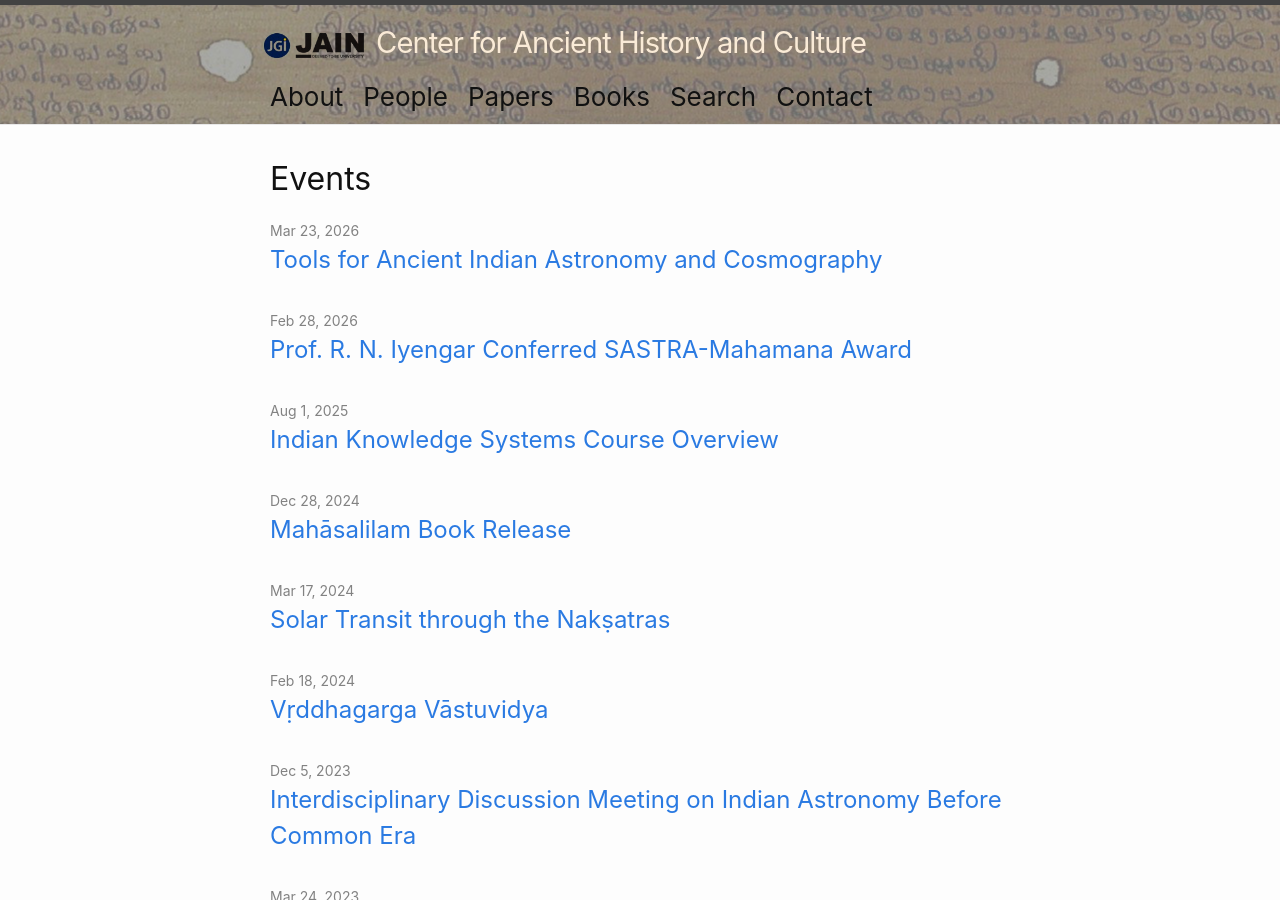
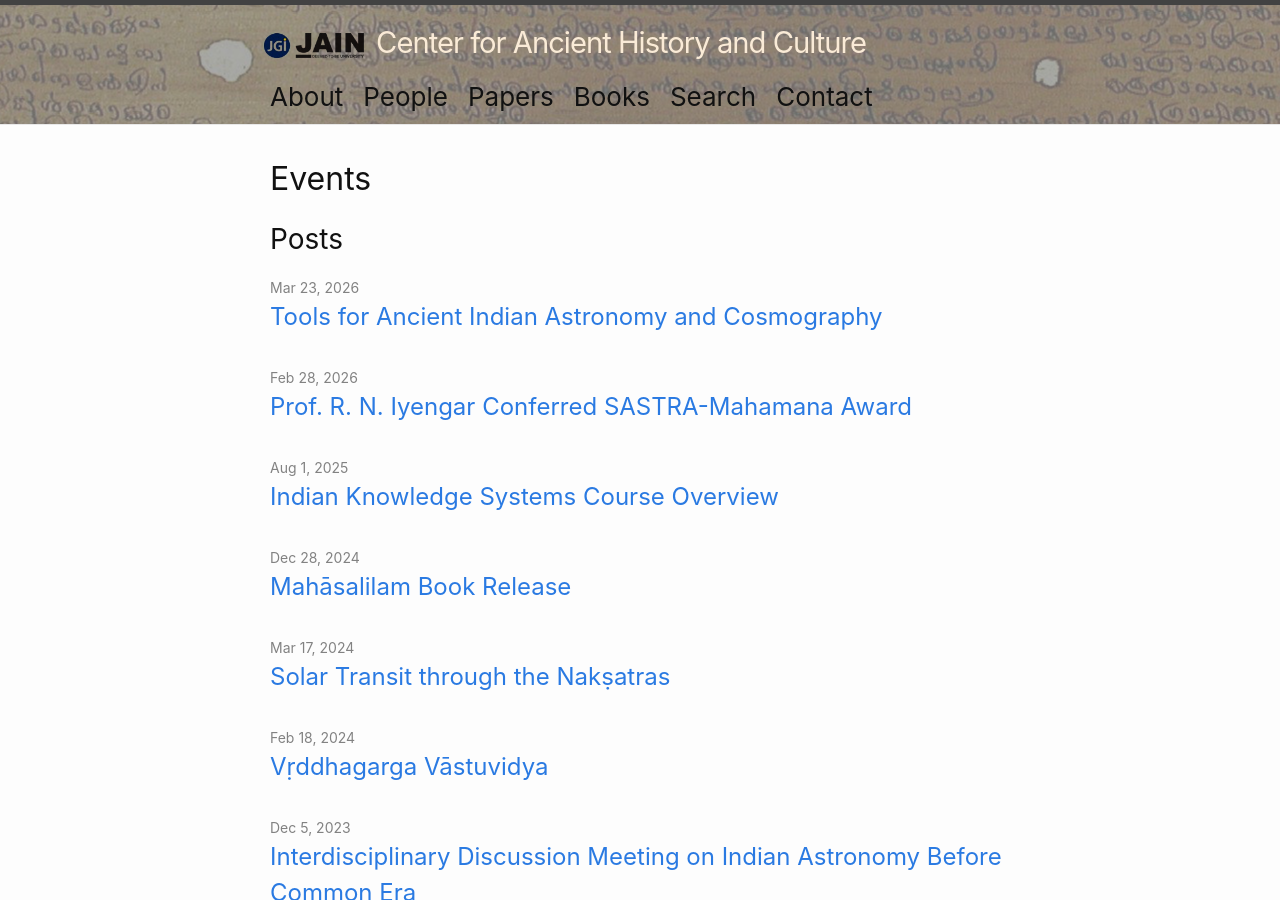
Before and after one commit to cahcblr/cahcblr.github.io, a Jekyll site: the page built from p75_posts.markdown, in a window 1280 px wide and 900 px high. Built offline with Jekyll 4.4.1, drawn with Linux system fonts in a browser that asks for light colours.

Commit message:
feat: display post list heading and update title to News & Updates

```diff
--- a/_layouts/home.html
+++ b/_layouts/home.html
@@ -11,7 +11,7 @@ layout: default
 
   {%- if page.show_posts -%}
     {%- if site.posts.size > 0 -%}
-      <h2 hidden class="post-list-heading">{{ page.list_title | default: "Posts" }}</h2>
+      <h2 class="post-list-heading">{{ page.list_title | default: "Posts" }}</h2>
       <ul class="post-list">
         {%- for post in site.posts -%}
         <li>
--- a/index.markdown
+++ b/index.markdown
@@ -2,6 +2,7 @@
 layout: home
 title: CAHC
 show_posts: true
+list_title: "News & Updates"
 ---
 
 The **Center for Ancient History and Culture (CAHC)** carries out inter-disciplinary research on India's ancient cultural & intellectual heritage. The Ministry of Education, Govt of India, has recognized CAHC of Jain University as an Indian Knowledge System (IKS) center after a competitive national evaluation.
```
